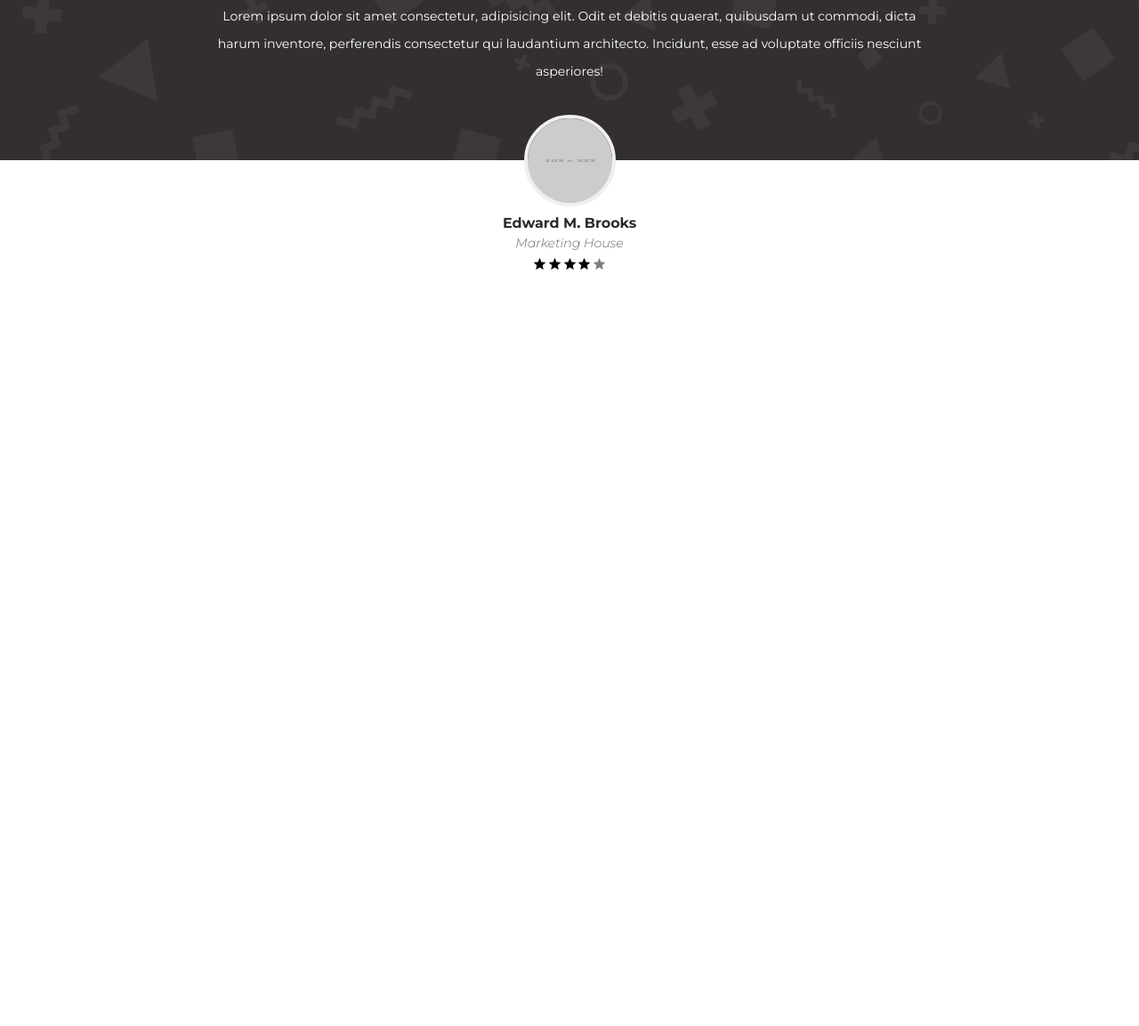
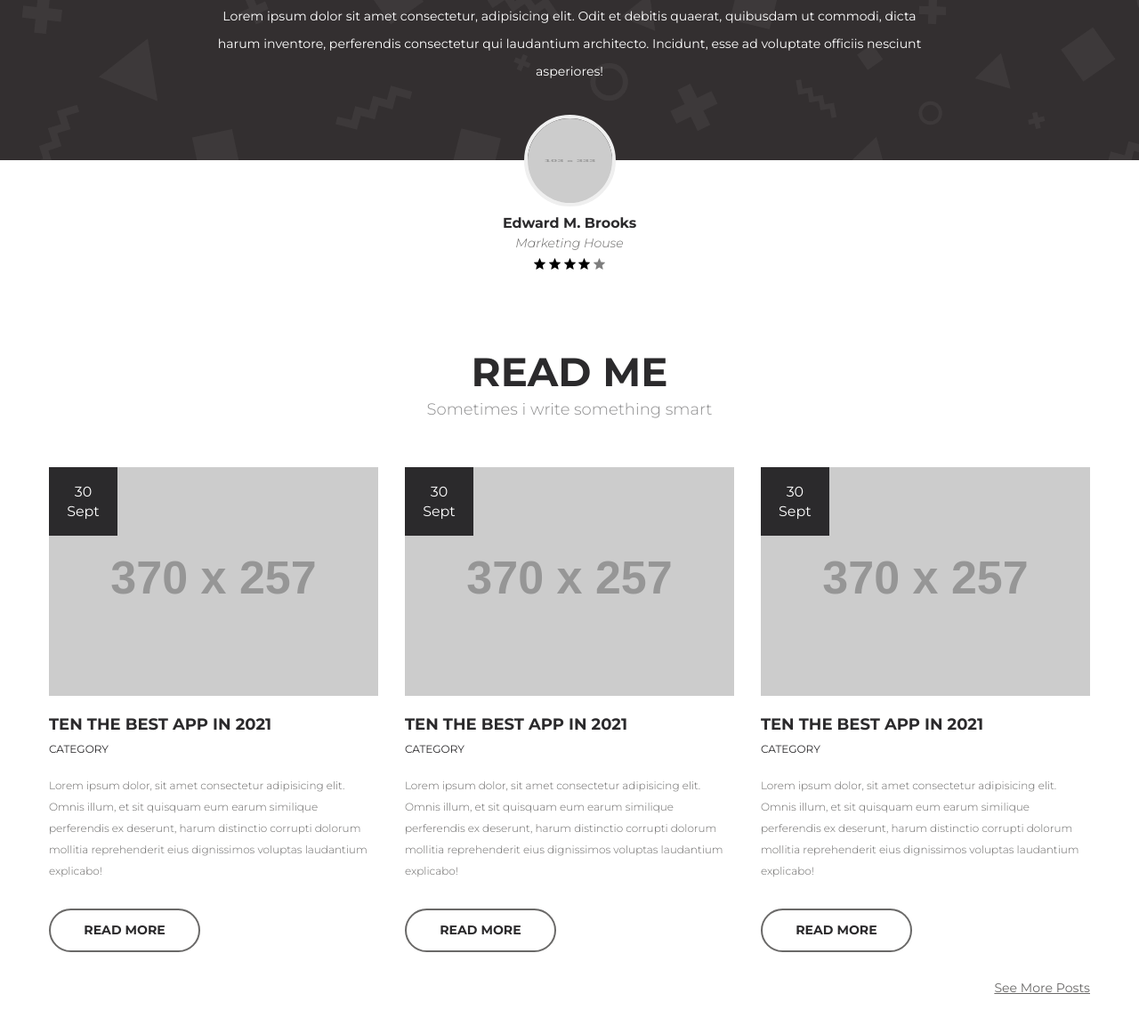
Before and after one commit to Kostya20292/Portfolio, a plain HTML site: page index.html in a window 1280 px wide. Shown: the part 2888-4041 px from the top of the page at 89% size. Before the commit the page ends 3195 px from the top, so only its background shows below. Drawn offline with Linux system fonts and the light colour scheme; placeholder pictures from the web are drawn by us.

Commit message:
Сверстана секция news

```diff
--- a/index.html
+++ b/index.html
@@ -241,5 +241,80 @@
     </div>
   </section>
 
+  <section class="news">
+    <div class="container">
+      <div class="news__header">
+        <h3 class="news__title">Read Me</h3>
+        <div class="news__text">Sometimes i write something smart</div>
+      </div>
+      <div class="articles">
+        <div class="articles__col">
+          <div class="articles__item">
+            <div class="articles__header">
+              <time class="articles__date">30 <br> Sept</time>
+              <a href="#">
+                <img class="articles__photo" src="http://dummyimage.com/370x257" alt="article">
+              </a>
+            </div>
+            <div class="articles__content">
+              <h4 class="articles__title">
+                <a href="#">Ten The Best App In 2021</a>
+              </h4>
+              <div class="articles__cat">Category</div>
+              <div class="articles__text">
+                <p>Lorem ipsum dolor, sit amet consectetur adipisicing elit. Omnis illum, et sit quisquam eum earum similique perferendis ex deserunt, harum distinctio corrupti dolorum mollitia reprehenderit eius dignissimos voluptas laudantium explicabo!</p>
+              </div>
+            </div>
+            <a href="#" class="btn btn--sm">Read More</a>
+          </div>
+        </div>
+        <div class="articles__col">
+          <div class="articles__item">
+            <div class="articles__header">
+              <time class="articles__date">30 <br> Sept</time>
+              <a href="#">
+                <img class="articles__photo" src="http://dummyimage.com/370x257" alt="article">
+              </a>
+            </div>
+            <div class="articles__content">
+              <h4 class="articles__title">
+                <a href="#">Ten The Best App In 2021</a>
+              </h4>
+              <div class="articles__cat">Category</div>
+              <div class="articles__text">
+                <p>Lorem ipsum dolor, sit amet consectetur adipisicing elit. Omnis illum, et sit quisquam eum earum similique perferendis ex deserunt, harum distinctio corrupti dolorum mollitia reprehenderit eius dignissimos voluptas laudantium explicabo!</p>
+              </div>
+            </div>
+            <a href="#" class="btn btn--sm">Read More</a>
+          </div>
+        </div>
+        <div class="articles__col">
+          <div class="articles__item">
+            <div class="articles__header">
+              <time class="articles__date">30 <br> Sept</time>
+              <a href="#">
+                <img class="articles__photo" src="http://dummyimage.com/370x257" alt="article">
+              </a>
+            </div>
+            <div class="articles__content">
+              <h4 class="articles__title">
+                <a href="#">Ten The Best App In 2021</a>
+              </h4>
+              <div class="articles__cat">Category</div>
+              <div class="articles__text">
+                <p>Lorem ipsum dolor, sit amet consectetur adipisicing elit. Omnis illum, et sit quisquam eum earum similique perferendis ex deserunt, harum distinctio corrupti dolorum mollitia reprehenderit eius dignissimos voluptas laudantium explicabo!</p>
+              </div>
+            </div>
+            <a href="#" class="btn btn--sm">Read More</a>
+          </div>
+        </div>
+      </div>
+      <div class="news__footer">
+        <a class="news__link" href="#">See More Posts</a>
+      </div>
+    </div>
+  </section>
+
+
 </body>
 </html>
--- a/less/blocks/about.less
+++ b/less/blocks/about.less
@@ -43,6 +43,7 @@
   font-size: 3rem;
   color: @black;
   font-weight: 700;
+  text-transform: uppercase;
 }
 
 .about__bigtitle {
@@ -53,6 +54,7 @@
   margin-bottom: 1.4rem;
   position: relative;
   left: -10px;
+  text-transform: uppercase;
 }
 
 .about__text {
--- /dev/null
+++ b/less/blocks/articles.less
@@ -0,0 +1,79 @@
+// main: ../style.less
+
+.articles {
+  display: flex;
+  flex-wrap: wrap;
+  margin: 0 -1rem;
+}
+
+.articles__col {
+  width: 33.33%;
+  padding: 0 1rem;
+}
+
+.articles__item {
+  margin-bottom: 2rem;
+}
+
+.articles__header {
+  position: relative;
+  margin-bottom: 1.35rem;
+}
+
+.articles__content {
+  margin-bottom: 2rem;
+}
+
+.articles__date {
+  display: flex;
+  align-items: center;
+  justify-content: center;
+  width: 77px;
+  height: 77px;
+  background-color: @black;
+  text-align: center;
+  position: absolute;
+  top: 0;
+  left: 0;
+  z-index: 1;
+  color: @white;
+  font-size: 1.06rem;
+  line-height: 1.4;
+}
+
+.articles__photo {
+  display: block;
+  max-width: 100%;
+  height: auto;
+}
+
+.articles__title {
+  font-size: 1.2rem;
+  color: @black;
+  text-transform: uppercase;
+  font-weight: 700;
+  margin-bottom: 0.6rem;
+
+  a {
+    color: inherit;
+    text-decoration: none;
+
+    &:hover {
+      text-decoration: underline;
+    }
+  }
+}
+
+.articles__cat {
+  font-size: 0.8rem;
+  color: @black;
+  text-transform: uppercase;
+  margin-bottom: 1.5rem;
+}
+
+.articles__text {
+  font-size: 0.8rem;
+  color: @gray;
+  font-weight: 300;
+  line-height: 2;
+}
--- a/less/blocks/btn.less
+++ b/less/blocks/btn.less
@@ -17,12 +17,13 @@
   min-width: 170px;
   text-align: center;
   transition: background-color 0.2s linear, color 0.2s linear,
-    box-shadow 0.2s linear;
+    box-shadow 0.2s linear, border-color 0.2s linear;
 
   &:hover {
     background-color: @black;
     color: @white;
     box-shadow: 2px 2px 10px fade(#000, 24%);
+    border-color: @black;
   }
 
   &:focus {
--- /dev/null
+++ b/less/blocks/footer.less
@@ -0,0 +1 @@
+// main: ../style.less
--- /dev/null
+++ b/less/blocks/news.less
@@ -0,0 +1,37 @@
+// main: ../style.less
+
+.news {
+  margin: 14rem 0 8rem;
+}
+
+.news__header {
+  text-align: center;
+  margin-bottom: 3.6rem;
+}
+
+.news__title {
+  font-size: 3rem;
+  text-transform: uppercase;
+  color: @black;
+  font-weight: 700;
+  margin-bottom: 0.3rem;
+}
+
+.news__text {
+  font-size: 1.2rem;
+  color: @gray-light;
+  font-weight: 300;
+}
+
+.news__footer {
+  text-align: right;
+}
+
+.news__link {
+  font-size: 0.94rem;
+  color: @gray;
+
+  &:hover {
+    text-decoration: none;
+  }
+}
--- a/less/style.less
+++ b/less/style.less
@@ -42,5 +42,8 @@ p {
 @import "blocks/work";
 @import "blocks/about";
 @import "blocks/reviews";
+@import "blocks/news";
+@import "blocks/articles";
+@import "blocks/footer";
 
 @import "blocks/helpers";
```
Also changed, not shown: css/style.css.
